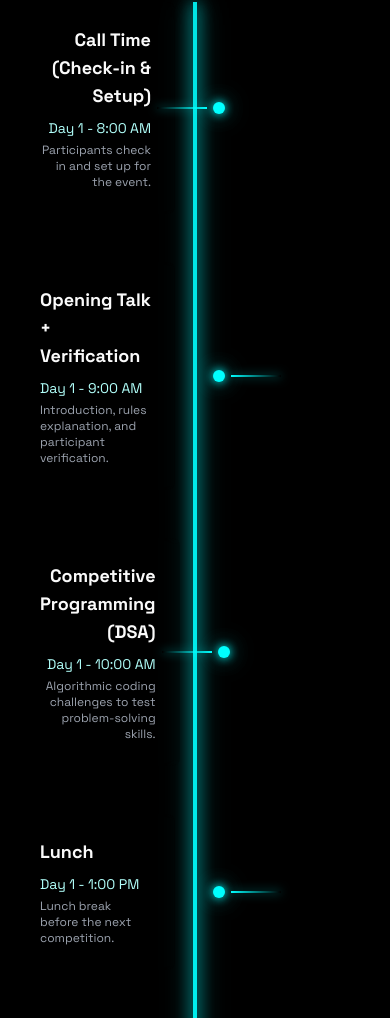
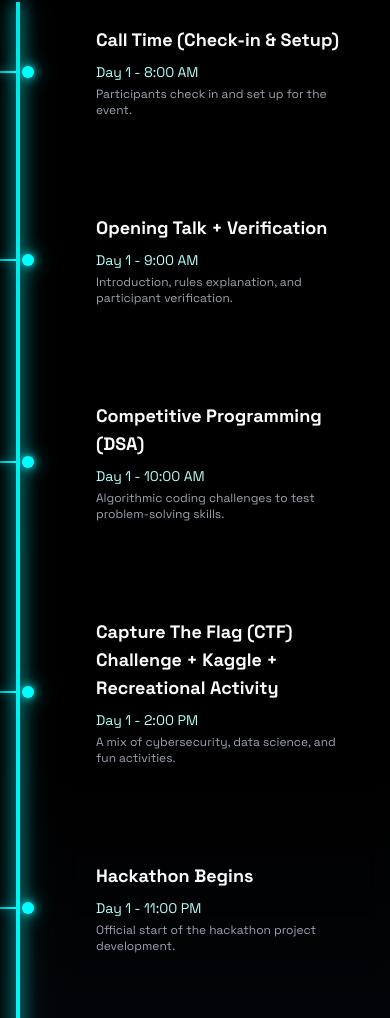
Before and after one commit to Hemang360/zenith-website, a Next.js app: page / in a window 390 px wide. Shown: the part 982-2000 px from the top of the page. Built offline with nearby package versions, Linux system fonts and the light colour scheme.

Commit message:
timeline made responsive

```diff
--- a/components/timeline.tsx
+++ b/components/timeline.tsx
@@ -4,6 +4,7 @@ import { motion } from "framer-motion";
 import { Monoton } from "next/font/google";
 import { Oxanium } from "next/font/google";
 import { TwinkleBackground } from "@/components/ui/twinkle-background";
+import { useState, useEffect } from "react";
 
 const oxan = Oxanium ({
     weight: "400",
@@ -33,36 +34,36 @@ const timelineEvents = [
     title: "Competitive Programming (DSA)",
     description: "Algorithmic coding challenges to test problem-solving skills.",
   },
-  {
-    date: "Day 1 - 1:00 PM",
-    title: "Lunch",
-    description: "Lunch break before the next competition.",
-  },
+  // {
+  //   date: "Day 1 - 1:00 PM",
+  //   title: "Lunch",
+  //   description: "Lunch break before the next competition.",
+  // },
   {
     date: "Day 1 - 2:00 PM",
     title: "Capture The Flag (CTF) Challenge + Kaggle + Recreational Activity",
     description: "A mix of cybersecurity, data science, and fun activities.",
   },
-  {
-    date: "Day 1 - 8:00 PM",
-    title: "Dinner Break",
-    description: "Time to have dinner and refresh before the hackathon.",
-  },
+  // {
+  //   date: "Day 1 - 8:00 PM",
+  //   title: "Dinner Break",
+  //   description: "Time to have dinner and refresh before the hackathon.",
+  // },
   {
     date: "Day 1 - 11:00 PM",
     title: "Hackathon Begins",
     description: "Official start of the hackathon project development.",
   },
-  {
-    date: "Day 2 - 12:00 PM",
-    title: "Lunch",
-    description: "Midway lunch break during the hackathon.",
-  },
-  {
-    date: "Day 2 - 4:00 PM",
-    title: "Snacks Break",
-    description: "Refreshments and quick break before pitching rounds.",
-  },
+  // {
+  //   date: "Day 2 - 12:00 PM",
+  //   title: "Lunch",
+  //   description: "Midway lunch break during the hackathon.",
+  // },
+  // {
+  //   date: "Day 2 - 4:00 PM",
+  //   title: "Snacks Break",
+  //   description: "Refreshments and quick break before pitching rounds.",
+  // },
   {
     date: "Day 2 - 4:30 PM",
     title: "First Round of Pitching",
@@ -73,11 +74,11 @@ const timelineEvents = [
     title: "Final Pitching Round",
     description: "Final presentations to judges before the closing ceremony.",
   },
-  {
-    date: "Day 2 - 7:30 PM",
-    title: "Dinner",
-    description: "Dinner break after the final pitching round.",
-  },
+  // {
+  //   date: "Day 2 - 7:30 PM",
+  //   title: "Dinner",
+  //   description: "Dinner break after the final pitching round.",
+  // },
   {
     date: "Day 2 - 9:00 PM",
     title: "Award Ceremony & Closing Remarks",
@@ -86,6 +87,78 @@ const timelineEvents = [
 ];
 
 export function Timeline() {
+  const [isMobile, setIsMobile] = useState(false);
+
+  useEffect(() => {
+    const checkMobile = () => {
+      setIsMobile(window.innerWidth < 768);
+    };
+    checkMobile();
+    window.addEventListener('resize', checkMobile);
+    return () => window.removeEventListener('resize', checkMobile);
+  }, []);
+
+  const MobileTimeline = () => (
+    <div className="relative">
+      <div className="absolute left-0 h-full w-1">
+        <div className="absolute inset-0 timeline-line" />
+      </div>
+      <div className="space-y-12">
+        {timelineEvents.map((event, index) => (
+          <motion.div
+            key={event.title}
+            initial={{ opacity: 0, x: 50 }}
+            whileInView={{ opacity: 1, x: 0 }}
+            viewport={{ once: true }}
+            transition={{ delay: index * 0.1 }}
+            className="flex items-center gap-8"
+          >
+            <div className="timeline-connector flex items-center justify-center">
+              <div className="timeline-dot absolute left-1/2 top-1/2 -translate-x-1/2 -translate-y-1/2" />
+              <div className="timeline-line-horizontal right" />
+            </div>
+            <div className="flex-1 p-6 rounded-lg backdrop-blur-sm">
+              <h3 className="text-lg font-bold text-cyber-blue mb-2">{event.title}</h3>
+              <p className="text-sm text-[#B1FFFA] mb-1">{event.date}</p>
+              <p className="text-xs text-gray-400">{event.description}</p>
+            </div>
+          </motion.div>
+        ))}
+      </div>
+    </div>
+  );
+
+  const DesktopTimeline = () => (
+    <div className="relative">
+      <div className="absolute left-1/2 h-full w-1 -translate-x-1/2">
+        <div className="absolute inset-0 timeline-line" />
+      </div>
+      <div className="space-y-12">
+        {timelineEvents.map((event, index) => (
+          <motion.div
+            key={event.title}
+            initial={{ opacity: 0, x: index % 2 === 0 ? -50 : 50 }}
+            whileInView={{ opacity: 1, x: 0 }}
+            viewport={{ once: true }}
+            transition={{ delay: index * 0.1 }}
+            className={`flex items-center gap-8 ${index % 2 === 0 ? "flex-row" : "flex-row-reverse"}`}
+          >
+            <div className={`flex-1 p-6 rounded-lg backdrop-blur-sm ${index % 2 === 0 ? "text-right" : "text-left"}`}>
+              <h3 className="text-lg md:text-2xl font-bold text-cyber-blue mb-2">{event.title}</h3>
+              <p className="text-sm md:text-lg text-[#B1FFFA] mb-1">{event.date}</p>
+              <p className="text-xs md:text-base text-gray-400">{event.description}</p>
+            </div>
+            <div className="timeline-connector flex items-center justify-center">
+              <div className="timeline-dot absolute left-1/2 top-1/2 -translate-x-1/2 -translate-y-1/2" />
+              <div className={`timeline-line-horizontal ${index % 2 === 0 ? "right" : "left"}`} />
+            </div>
+            <div className="flex-1" />
+          </motion.div>
+        ))}
+      </div>
+    </div>
+  );
+
   return (
     <motion.section
       initial={{ opacity: 0 }}
@@ -100,41 +173,12 @@ export function Timeline() {
           initial={{ y: -50, opacity: 0 }}
           whileInView={{ y: 0, opacity: 1 }}
           viewport={{ once: true }}
-          className={`text-5xl md:text-8xl text-heading mb-3 font-dystopian font-bold text-center gradient-text`}
-          >
+          className="text-5xl md:text-7xl text-heading mb-3 font-dystopian font-bold text-center gradient-text"
+        >
           Event Timeline
         </motion.h2>
-        <div className="relative">
-          {/* Timeline line with glow effect */}
-          <div className="absolute left-1/2 h-full w-1 -translate-x-1/2">
-            <div className="absolute inset-0 timeline-line" />
-          </div>
-
-          <div className="space-y-12">
-            {timelineEvents.map((event, index) => (
-                <motion.div
-                key={event.title}
-                initial={{ opacity: 0, x: index % 2 === 0 ? -50 : 50 }}
-                whileInView={{ opacity: 1, x: 0 }}
-                viewport={{ once: true }}
-                transition={{ delay: index * 0.1 }}
-                className={`flex items-center gap-8 ${index % 2 === 0 ? "md:flex-row" : "md:flex-row-reverse"}`}
-                >
-                <div className={`flex-1 p-6  rounded-lg backdrop-blur-sm ${index % 2 === 0 ? "text-right" : "text-left"}`}>
-                  <h3 className="text-lg md:text-2xl font-bold text-cyber-blue mb-2">{event.title}</h3>
-                  <p className="text-sm md:text-lg text-[#B1FFFA] mb-1">{event.date}</p>
-                  <p className="text-xs md:text-base text-gray-400">{event.description}</p>
-                </div>
-                <div className="timeline-connector flex items-center justify-center">
-                  <div className="timeline-dot absolute left-1/2 top-1/2 -translate-x-1/2 -translate-y-1/2" />
-                  <div className={`timeline-line-horizontal ${index % 2 === 0 ? "right" : "left"}`} />
-                </div>
-                <div className="flex-1" />
-              </motion.div>
-            ))}
-          </div>
-        </div>
+        {isMobile ? <MobileTimeline /> : <DesktopTimeline />}
       </div>
     </motion.section>
-  )
+  );
 }
```
